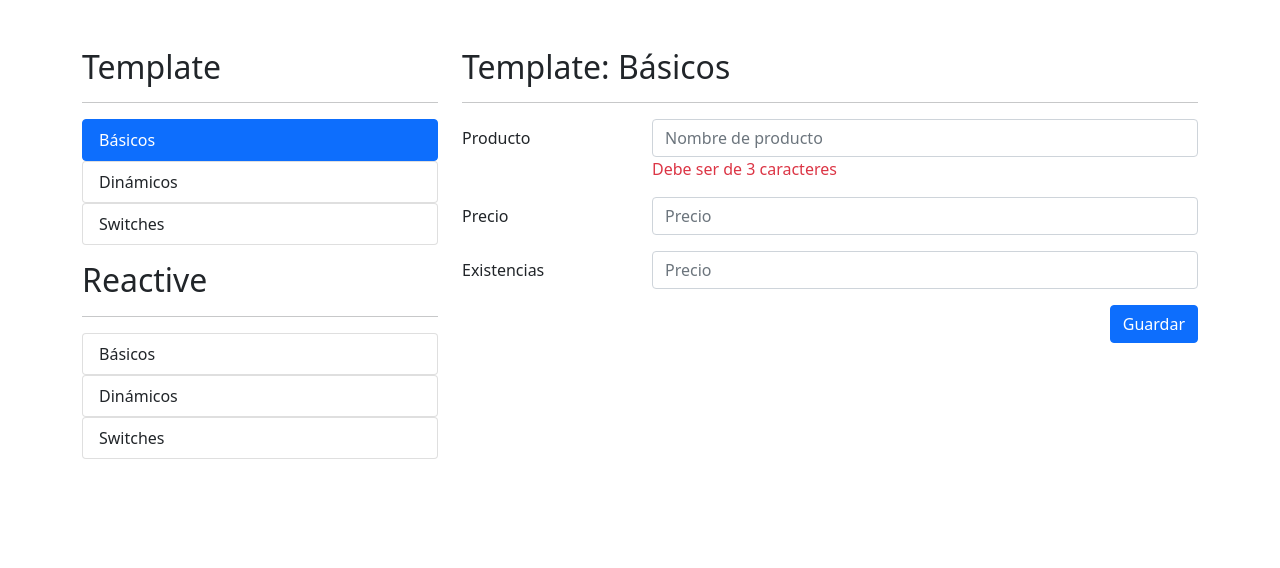
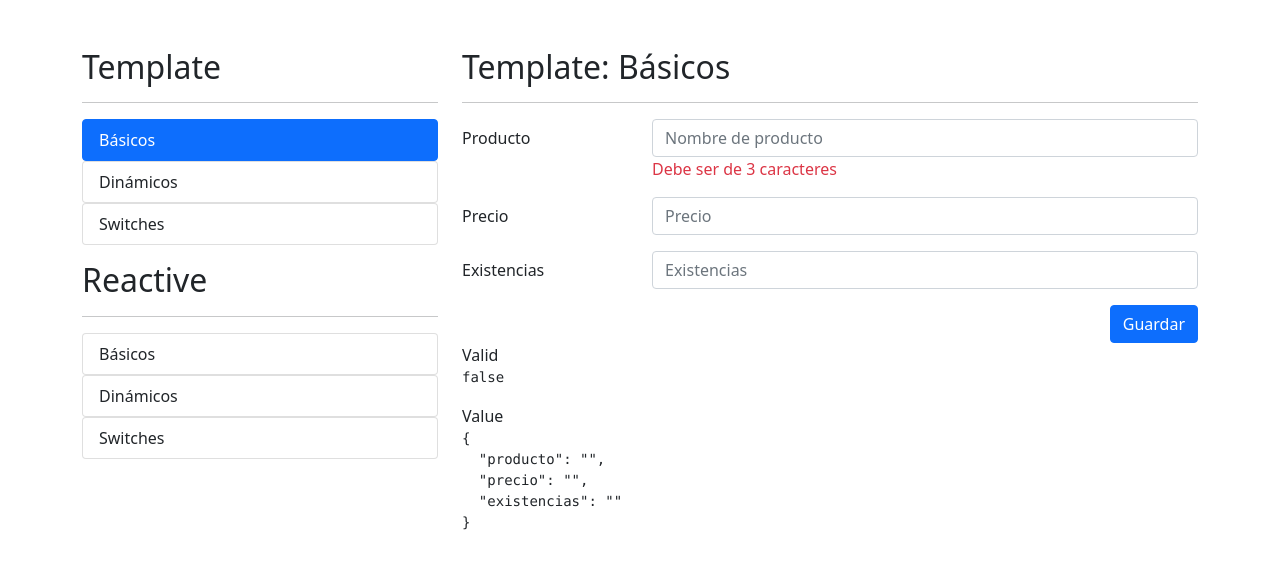
Before and after one commit to javicb/formulariosApp, an Angular app: page /template/basicos in a window 1280 px wide. Shown: the top 568 px of the page. Built offline with nearby package versions, Linux system fonts and the light colour scheme.

Commit message:
template: FormsModule

```diff
--- a/src/app/template/basicos/basicos.component.html
+++ b/src/app/template/basicos/basicos.component.html
@@ -2,12 +2,12 @@
 <hr>
 <div class="row">
   <div class="col">
-    <form>
+    <form (ngSubmit)="guardar(miFormulario)" #miFormulario="ngForm" autocomplete="off">
       <!-- campo producto -->
       <div class="mb-3 row">
         <label class="col-sm-3 col-form-label">Producto</label>
         <div class="col-sm-9">
-          <input type="text" class="form-control" placeholder="Nombre de producto">
+          <input type="text" class="form-control" placeholder="Nombre de producto" ngModel name="producto" required>
           <span class="form text-danger">Debe ser de 3 caracteres</span>
         </div>
       </div>
@@ -16,7 +16,7 @@
       <div class="mb-3 row">
         <label class="col-sm-3 col-form-label">Precio</label>
         <div class="col-sm-9">
-          <input type="number" class="form-control" placeholder="Precio">
+          <input type="number" class="form-control" placeholder="Precio" ngModel name="precio">
         </div>
       </div>
 
@@ -24,7 +24,7 @@
       <div class="mb-3 row">
         <label class="col-sm-3 col-form-label">Existencias</label>
         <div class="col-sm-9">
-          <input type="number" class="form-control" placeholder="Precio">
+          <input type="number" class="form-control" placeholder="Existencias" ngModel name="existencias">
         </div>
       </div>
 
@@ -36,3 +36,12 @@
     </form>
   </div>
 </div>
+
+<div class="row">
+  <div class="col">
+    <span>Valid</span>
+    <pre>{{miFormulario.valid}}</pre>
+    <span>Value</span>
+    <pre>{{miFormulario.value | json}}</pre>
+  </div>
+</div>
--- a/src/app/template/basicos/basicos.component.ts
+++ b/src/app/template/basicos/basicos.component.ts
@@ -1,4 +1,5 @@
 import { Component, OnInit } from '@angular/core';
+import { NgForm } from '@angular/forms';
 
 @Component({
   selector: 'app-basicos',
@@ -13,4 +14,8 @@ export class BasicosComponent implements OnInit {
   ngOnInit(): void {
   }
 
+  guardar(miFormulario: NgForm): void {
+    console.log(miFormulario.value);
+  }
+
 }
--- a/src/app/template/template.module.ts
+++ b/src/app/template/template.module.ts
@@ -1,5 +1,6 @@
 import { NgModule } from '@angular/core';
 import { CommonModule } from '@angular/common';
+import { FormsModule } from '@angular/forms';
 
 import { TemplateRoutingModule } from './template-routing.module';
 import { BasicosComponent } from './basicos/basicos.component';
@@ -11,7 +12,8 @@ import { SwitchesComponent } from './switches/switches.component';
   declarations: [BasicosComponent, DinamicosComponent, SwitchesComponent],
   imports: [
     CommonModule,
-    TemplateRoutingModule
+    TemplateRoutingModule,
+    FormsModule
   ]
 })
 export class TemplateModule { }
```
